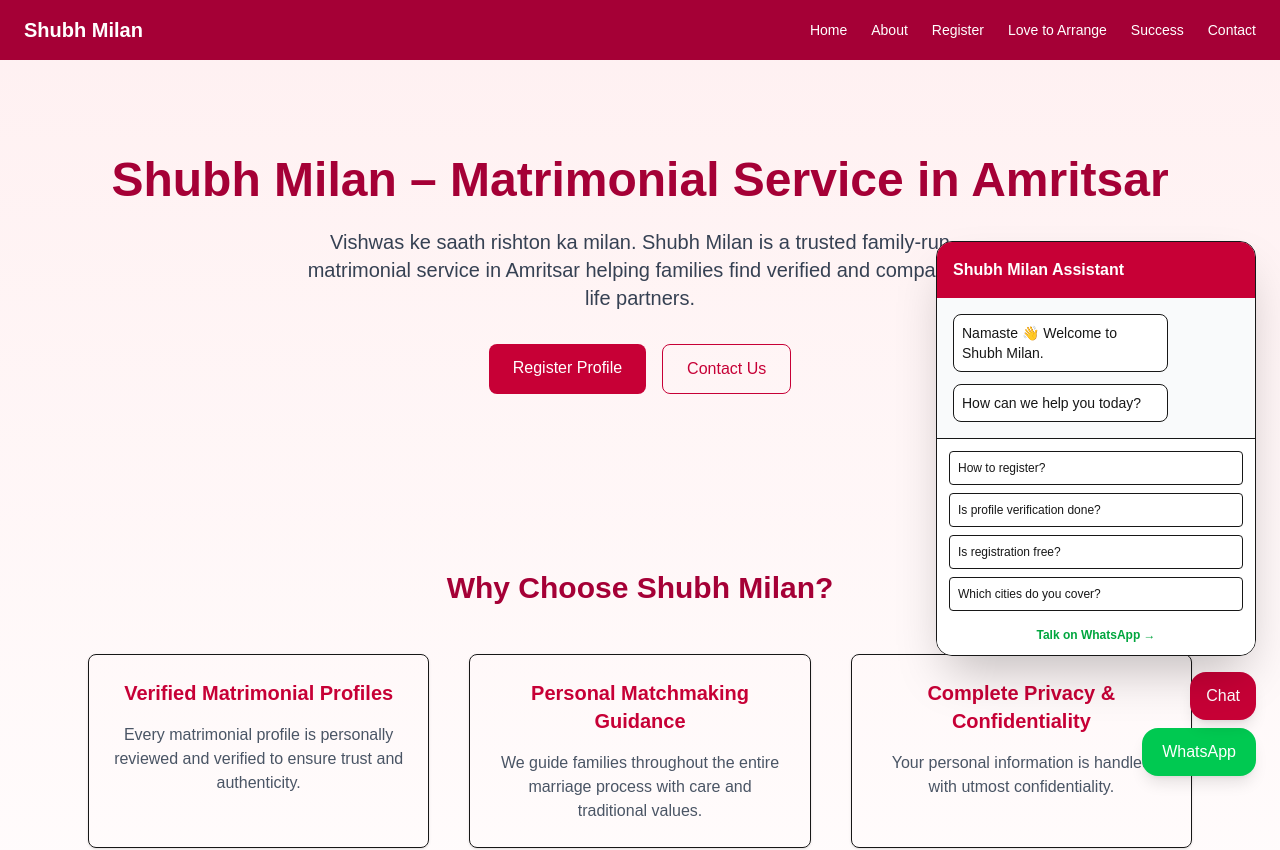
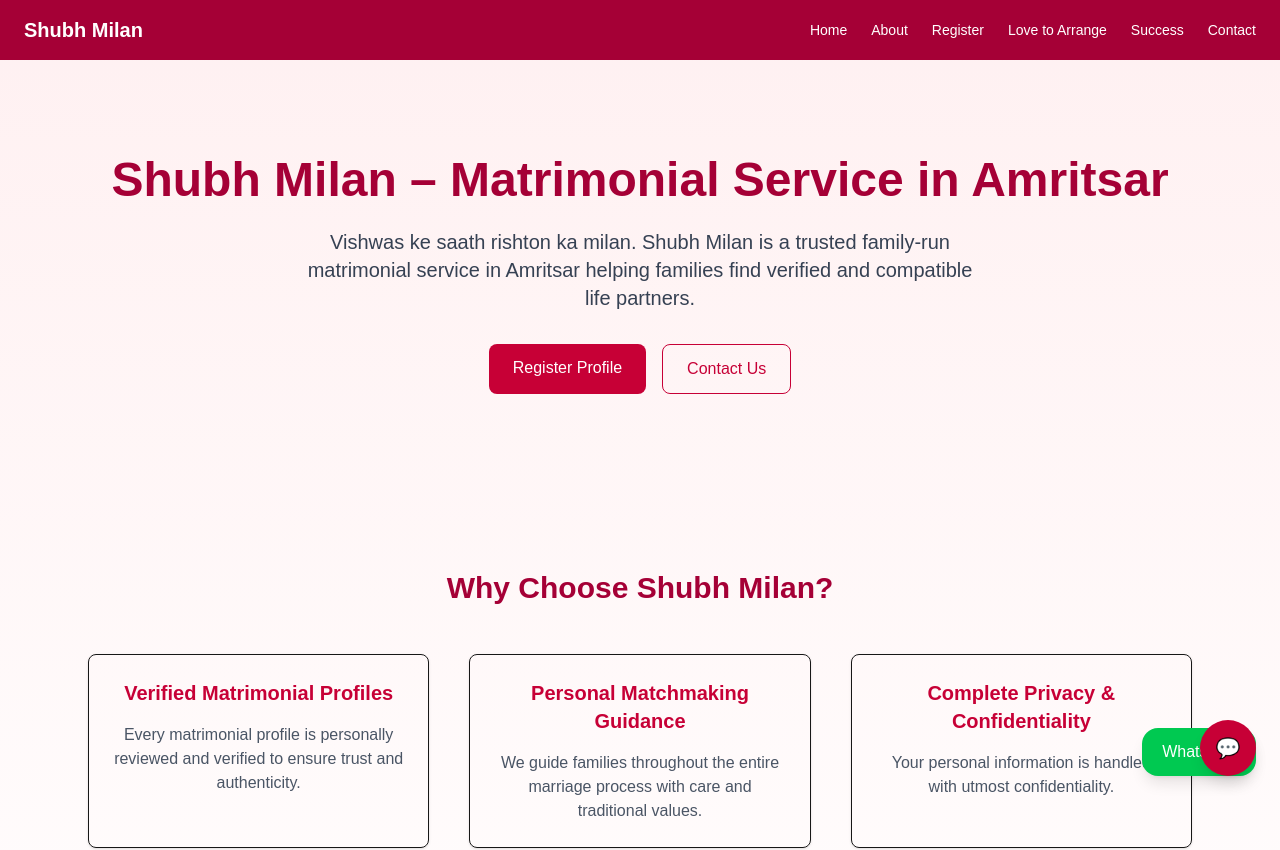
Before and after one commit to hitaishi18-coder/shubh-milan, a Next.js app: page / in a window 1280 px wide. Shown: the top 850 px of the page. Built offline with nearby package versions, Linux system fonts and the light colour scheme.

Commit message:
bot updated

```diff
--- a/components/ChatBot.tsx
+++ b/components/ChatBot.tsx
@@ -1,6 +1,6 @@
 "use client";
 
-import { useState, useEffect } from "react";
+import { useState } from "react";
 import { botData } from "../data/botData";
 
 export default function ChatBot() {
@@ -10,18 +10,16 @@
   >([]);
   const [typing, setTyping] = useState(false);
 
-  // Auto open after 5 seconds
-  useEffect(() => {
-    const timer = setTimeout(() => {
-      setOpen(true);
+  const handleOpen = () => {
+    setOpen(!open);
+
+    if (!open && messages.length === 0) {
       setMessages([
         { type: "bot", text: "Namaste 👋 Welcome to Shubh Milan." },
         { type: "bot", text: "How can we help you today?" },
       ]);
-    }, 5000);
-
-    return () => clearTimeout(timer);
-  }, []);
+    }
+  };
 
   const handleQuestionClick = (question: string, answer: string) => {
     setMessages((prev) => [...prev, { type: "user", text: question }]);
@@ -30,34 +28,37 @@
     setTimeout(() => {
       setTyping(false);
       setMessages((prev) => [...prev, { type: "bot", text: answer }]);
-    }, 1000);
+    }, 800);
   };
 
   return (
     <>
-      {/* Toggle Button */}
+      {/* Floating Button */}
       <button
-        onClick={() => setOpen(!open)}
-        className="fixed bottom-20 right-6 bg-rose-700 text-white px-4 py-3 rounded-2xl shadow-lg hover:bg-rose-800 transition"
+        onClick={handleOpen}
+        className="fixed bottom-6 right-6 bg-rose-700 text-white w-14 h-14 rounded-full shadow-lg hover:bg-rose-800 transition flex items-center justify-center text-xl"
       >
-        Chat
+        💬
       </button>
 
       {/* Chat Box */}
       {open && (
-        <div className="fixed bottom-36 right-6 w-80 bg-white border rounded-2xl shadow-2xl flex flex-col overflow-hidden animate-fadeIn">
+        <div className="fixed bottom-24 right-6 w-80 max-w-[90%] bg-white border rounded-2xl shadow-2xl flex flex-col overflow-hidden">
 
           {/* Header */}
-          <div className="bg-rose-700 text-white p-4">
-            <h3 className="font-semibold">Shubh Milan Assistant</h3>
+          <div className="bg-rose-700 text-white p-4 flex justify-between items-center">
+            <h3 className="font-semibold text-sm">
+              Shubh Milan Assistant
+            </h3>
+            <button onClick={() => setOpen(false)}>✕</button>
           </div>
 
           {/* Messages */}
-          <div className="flex-1 p-4 space-y-3 overflow-y-auto bg-gray-50">
+          <div className="flex-1 p-4 space-y-3 overflow-y-auto bg-gray-50 max-h-64">
             {messages.map((msg, index) => (
               <div
                 key={index}
-                className={`text-sm p-2 rounded-lg max-w-[75%] ${
+                className={`text-xs p-2 rounded-lg max-w-[75%] ${
                   msg.type === "user"
                     ? "bg-rose-200 ml-auto"
                     : "bg-white border"
@@ -68,7 +69,7 @@
             ))}
 
             {typing && (
-              <div className="text-sm p-2 bg-white border rounded-lg w-fit">
+              <div className="text-xs p-2 bg-white border rounded-lg w-fit">
                 Typing...
               </div>
             )}
```
